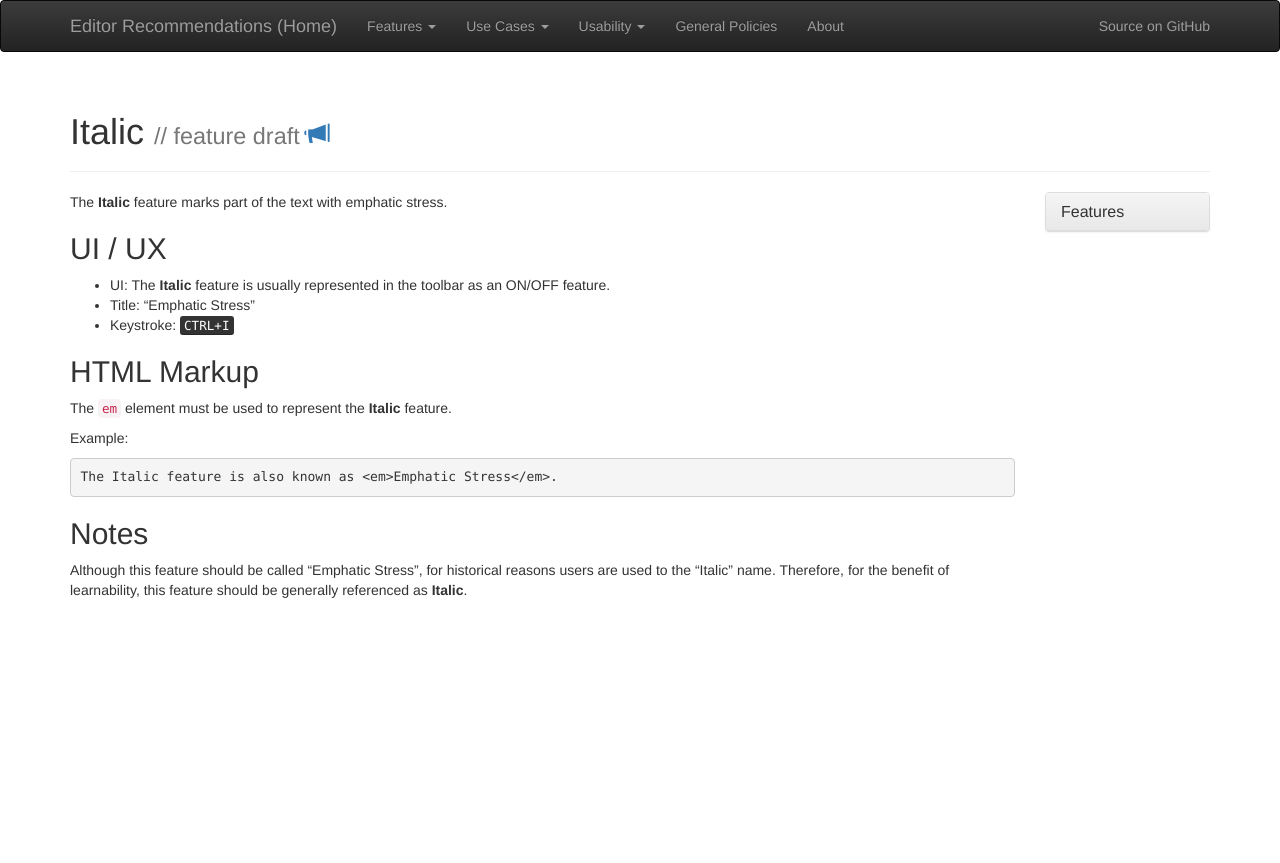
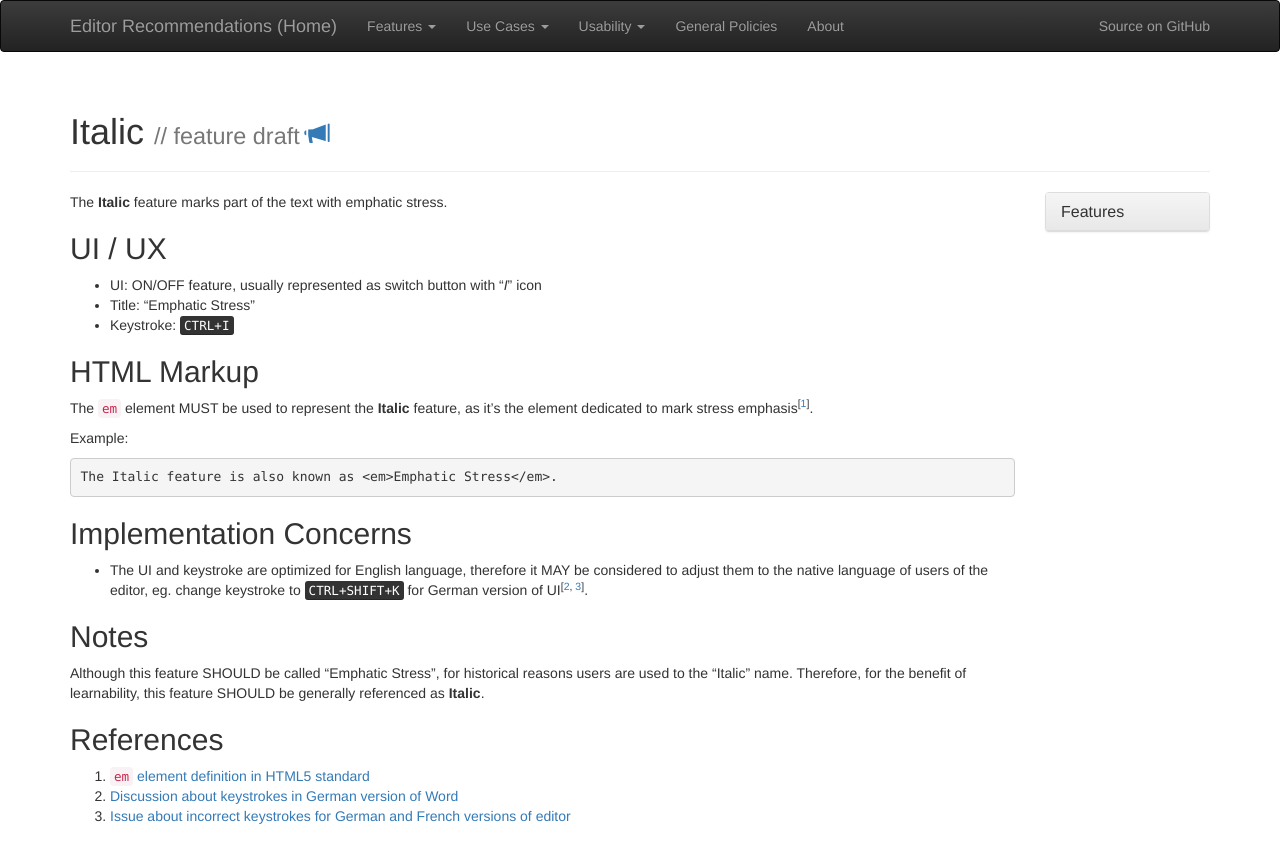
Before and after one commit to ckeditor/editor-recommendations, a Jekyll site: the page built from _features/italic.md, in a window 1280 px wide. Shown: the top 863 px of the page. Built offline with Jekyll 4.4.1, drawn with Linux system fonts in a browser that asks for light colours; nearby versions of some CDN libraries.

Commit message:
Updated "Italic" feature's draft.

```diff
--- a/_features/italic.md
+++ b/_features/italic.md
@@ -15,7 +15,7 @@ The **Italic** feature marks part of the text with emphatic stress.
 
 {% capture ui %}
 
- * UI: The **Italic** feature is usually represented in the toolbar as an ON/OFF feature.
+ * UI: ON/OFF feature, usually represented as switch button with "*I*" icon
  * Title: "Emphatic Stress"
  * Keystroke: <kbd>CTRL+I</kbd>
 
@@ -23,7 +23,7 @@ The **Italic** feature marks part of the text with emphatic stress.
 
 {% capture markup %}
 
-The `em` element must be used to represent the **Italic** feature.
+The `em` element MUST be used to represent the **Italic** feature, as it's the element dedicated to mark stress emphasis<sup>[[1](#ref1)]</sup>.
 
 Example:
 
@@ -33,10 +33,24 @@ The Italic feature is also known as <em>Emphatic Stress</em>.
 
 {% endcapture %}
 
+{% capture implementation %}
+
+* The UI and keystroke are optimized for English language, therefore it MAY be considered to adjust them to the native language of users of the editor, eg. change keystroke to <kbd>CTRL+SHIFT+K</kbd> for German version of UI<sup>[[2](#ref2), [3](#ref3)]</sup>.
+
+{% endcapture %}
+
 {% capture notes %}
 
-Although this feature should be called "Emphatic Stress", for historical reasons users are used to the "Italic" name.
-Therefore, for the benefit of learnability, this feature should be generally referenced as **Italic**.
+Although this feature SHOULD be called "Emphatic Stress", for historical reasons users are used to the "Italic" name.
+Therefore, for the benefit of learnability, this feature SHOULD be generally referenced as **Italic**.
+
+{% endcapture %}
+
+{% capture references %}
+
+1. <a id="ref1"></a>[`em` element definition in HTML5 standard](http://www.w3.org/TR/html5/text-level-semantics.html#the-em-element)
+2. <a id="ref2"></a>[Discussion about keystrokes in German version of Word](http://dict.leo.org/forum/viewGeneraldiscussion.php?idThread=846089)
+3. <a id="ref3"></a>[Issue about incorrect keystrokes for German and French versions of editor](https://jira.atlassian.com/browse/CONF-13567)
 
 {% endcapture %}
 
```
